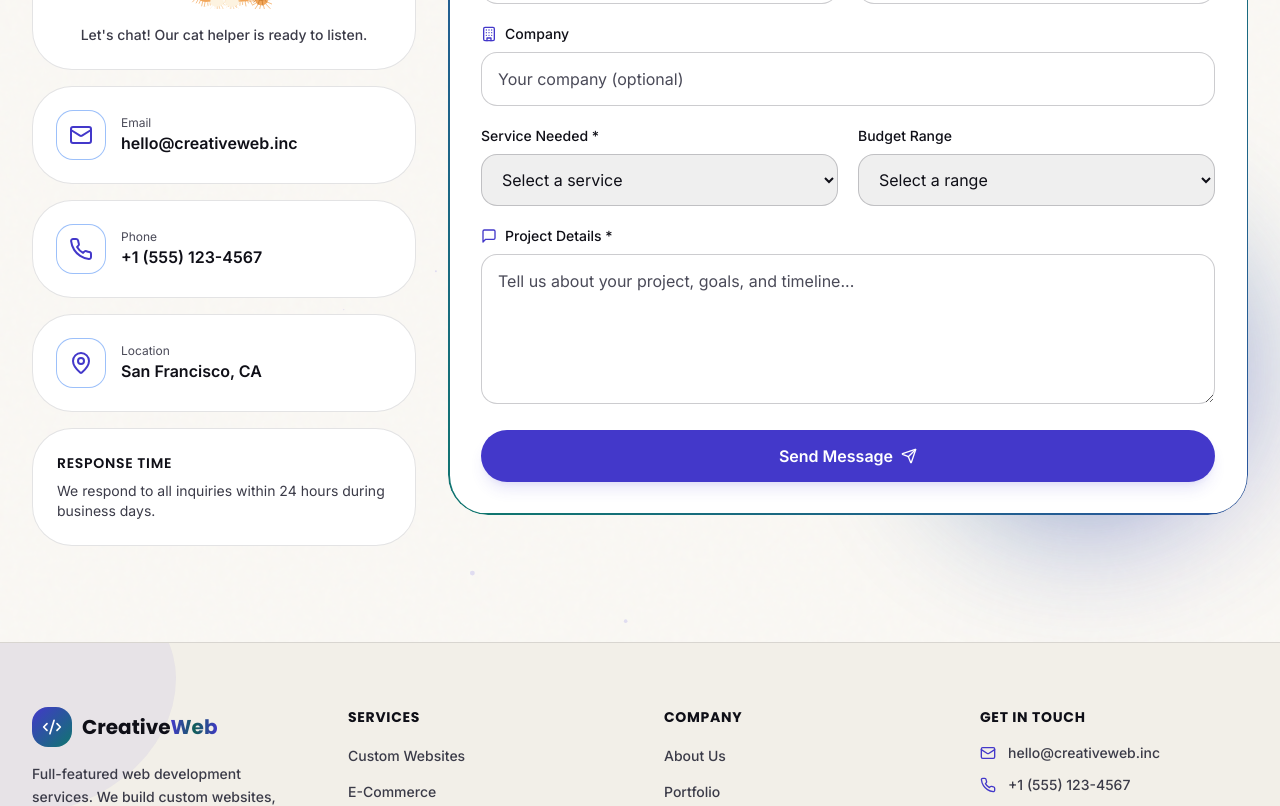
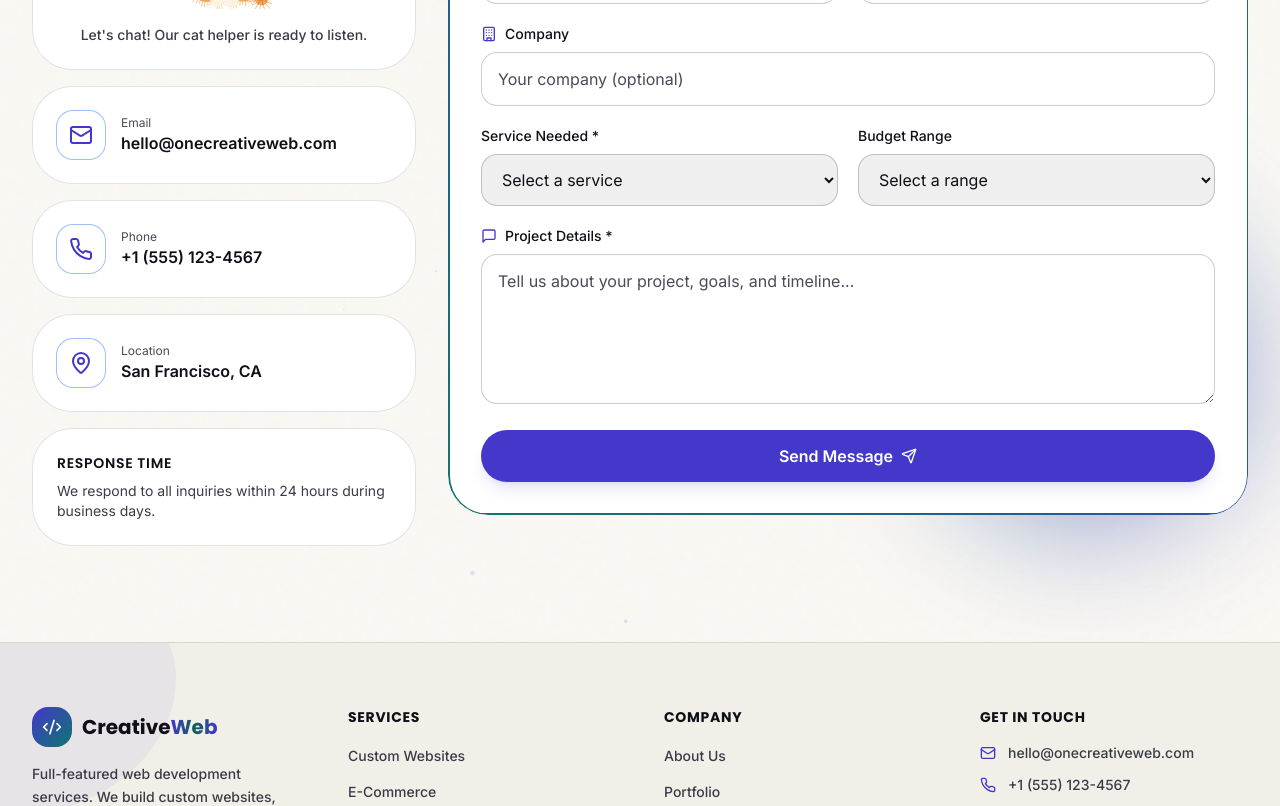
Before and after one commit to scottdixon-github/OneCreativeWeb, a React (Vite) app: page /contact in a window 1280 px wide. Shown: the part 940-1746 px from the top of the page. Built offline with nearby package versions, Linux system fonts and the light colour scheme.

Commit message:
Update contact email to hello@onecreativeweb.com

```diff
--- a/src/components/Footer.jsx
+++ b/src/components/Footer.jsx
@@ -52,7 +52,7 @@ export default function Footer() {
                 { icon: Twitter, href: 'https://twitter.com', label: 'Twitter' },
                 { icon: Linkedin, href: 'https://linkedin.com', label: 'LinkedIn' },
                 { icon: Github, href: 'https://github.com/scottdixon-github', label: 'GitHub' },
-                { icon: Mail, href: 'mailto:hello@creativeweb.inc', label: 'Email' },
+                { icon: Mail, href: 'mailto:hello@onecreativeweb.com', label: 'Email' },
               ].map(({ icon: Icon, href, label }) => (
                 <a
                   key={label}
@@ -95,7 +95,7 @@ export default function Footer() {
             <ul className="mt-4 space-y-3">
               <li className="flex items-center gap-3 text-sm font-medium text-content-muted">
                 <Mail className="h-4 w-4 text-brand" />
-                hello@creativeweb.inc
+                hello@onecreativeweb.com
               </li>
               <li className="flex items-center gap-3 text-sm font-medium text-content-muted">
                 <Phone className="h-4 w-4 text-brand" />
--- a/src/pages/Contact.jsx
+++ b/src/pages/Contact.jsx
@@ -73,7 +73,7 @@ export default function Contact() {
   const budgets = ['< $2,500', '$2,500 – $5,000', '$5,000 – $10,000', '$10,000 – $25,000', '$25,000+']
 
   const contactInfo = [
-    { icon: Mail, label: 'Email', value: 'hello@creativeweb.inc', href: 'mailto:hello@creativeweb.inc' },
+    { icon: Mail, label: 'Email', value: 'hello@onecreativeweb.com', href: 'mailto:hello@onecreativeweb.com' },
     { icon: Phone, label: 'Phone', value: '+1 (555) 123-4567', href: 'tel:+15551234567' },
     { icon: MapPin, label: 'Location', value: 'San Francisco, CA', href: 'https://www.google.com/maps/search/?api=1&query=San+Francisco,CA' },
   ]
```
